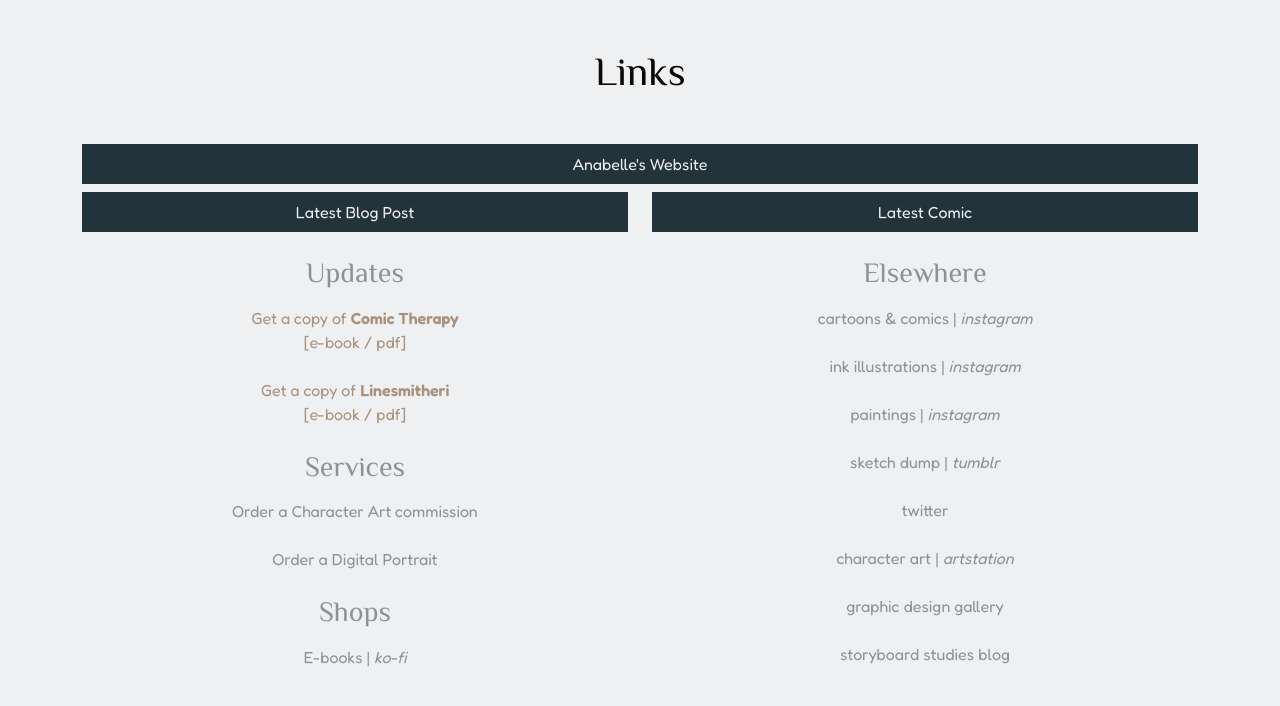
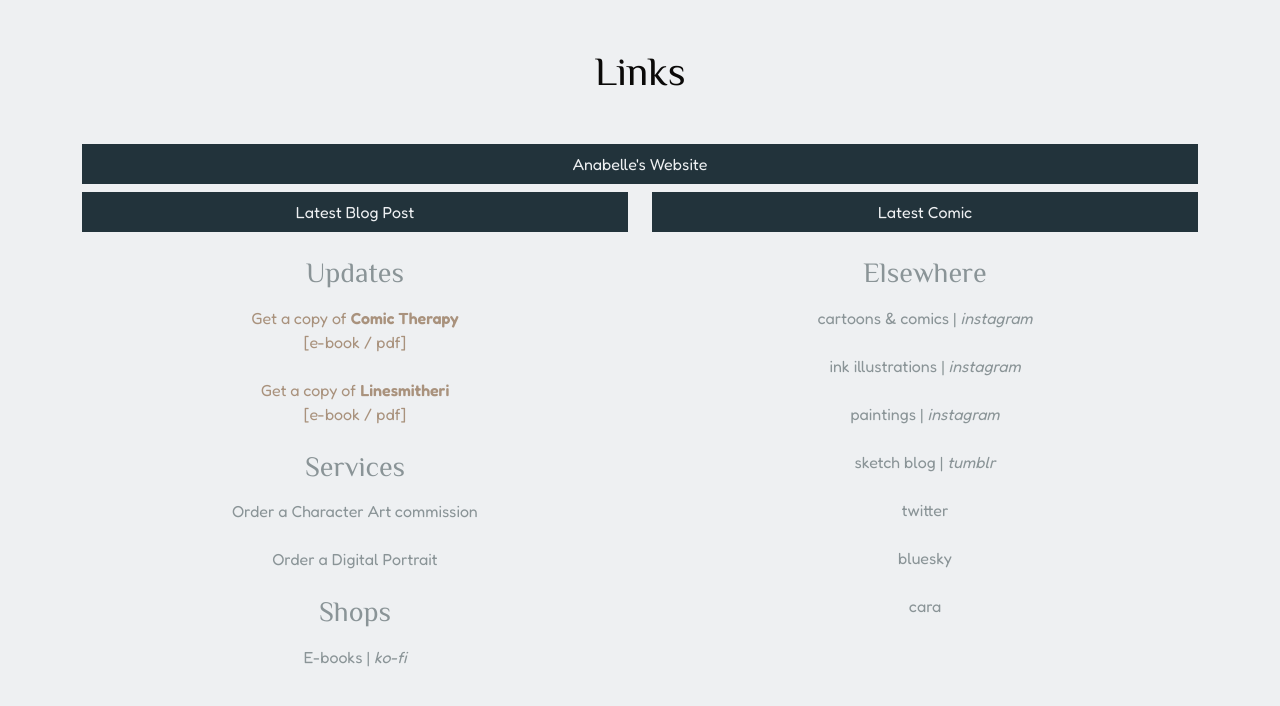
Before and after one commit to nabelore/nabelore.github.io, a Jekyll site: the page built from assets/html/links.html, in a window 1280 px wide. Shown: the top 706 px of the page. Built offline with Jekyll 4.4.1, drawn with Linux system fonts in a browser that asks for light colours.

Commit message:
Update links
Update main links page and links in linesmitheri page.

```diff
--- a/assets/html/linesmitheri.html
+++ b/assets/html/linesmitheri.html
@@ -9,7 +9,10 @@ keywords: project
 ---
 
 {% assign get_link = "https://gum.co/wNUZQe" %}
-{% assign get_txt = "get the e-book" %}
+{% assign get_txt = "get the e-book (gumroad)" %}
+
+{% assign get2_link = "https://ko-fi.com/s/d18e326311" %}
+{% assign get2_txt = "get the e-book (ko-fi)" %}
 
 {% assign img01 = "/assets/proj/linesmitheri/book06.jpg" %}
 {% assign img02 = "/assets/proj/linesmitheri/book01.jpg" %}
--- a/assets/html/links.html
+++ b/assets/html/links.html
@@ -125,7 +125,7 @@ layout: base
 						</a>
 						<a href="https://anonabelle.tumblr.com/" target="_blank" class="button">
 							<li>
-								sketch dump | <i>tumblr</i>
+								sketch blog | <i>tumblr</i>
 							</li>
 						</a>
 						<a href="https://twitter.com/anonabelle/" target="_blank" class="button">
@@ -133,17 +133,14 @@ layout: base
 								twitter
 							</li>
 						</a>
-						<a href="https://anonabelle.artstation.com/" target="_blank" class="button">
+						<a href="https://bsky.app/profile/anonabelle.bsky.social" target="_blank" class="button">
 							<li>
-								character art | <i>artstation</i>
+								bluesky
 							</li>
 						</a>
-						<a href="https://anonagraphe.wordpress.com/" target="_blank" class="button">
+						<a href="https://cara.app/anonabelle/" target="_blank" class="button">
 							<li>
-								graphic design gallery
-							</li>
-						</a>
-						<a href="https://anonabelle.wordpress.com/" target="_blank" class="button"><li>storyboard studies blog
+								cara
 							</li>
 						</a>
 					</ul>
```
